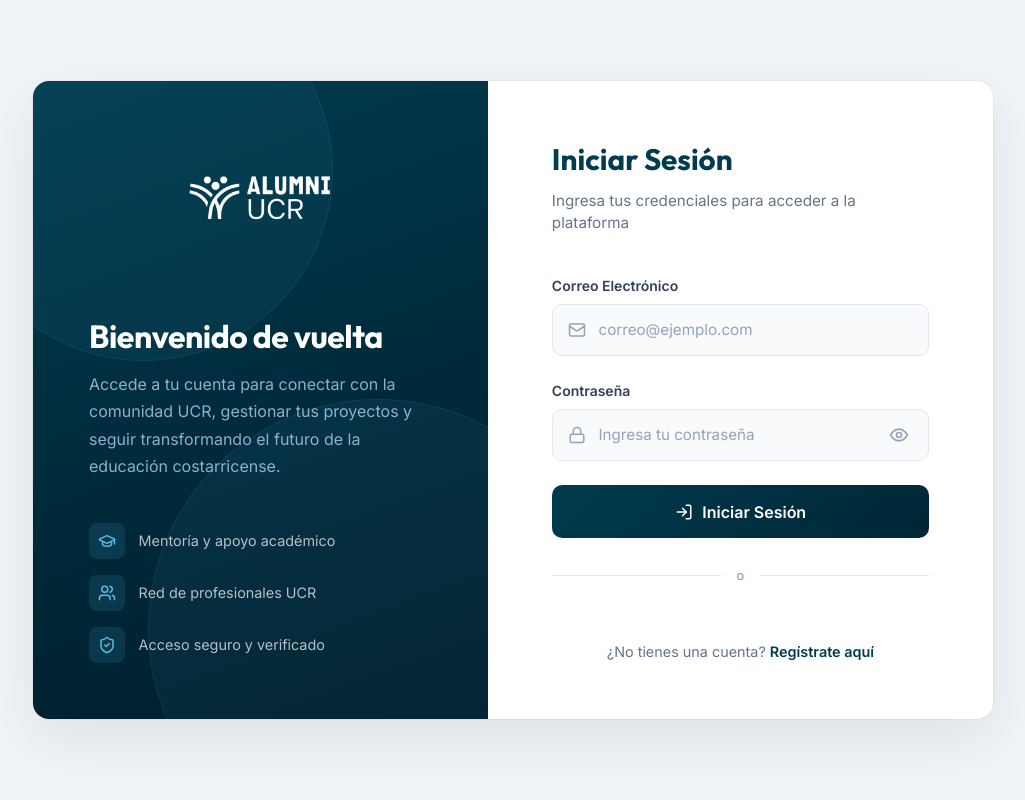
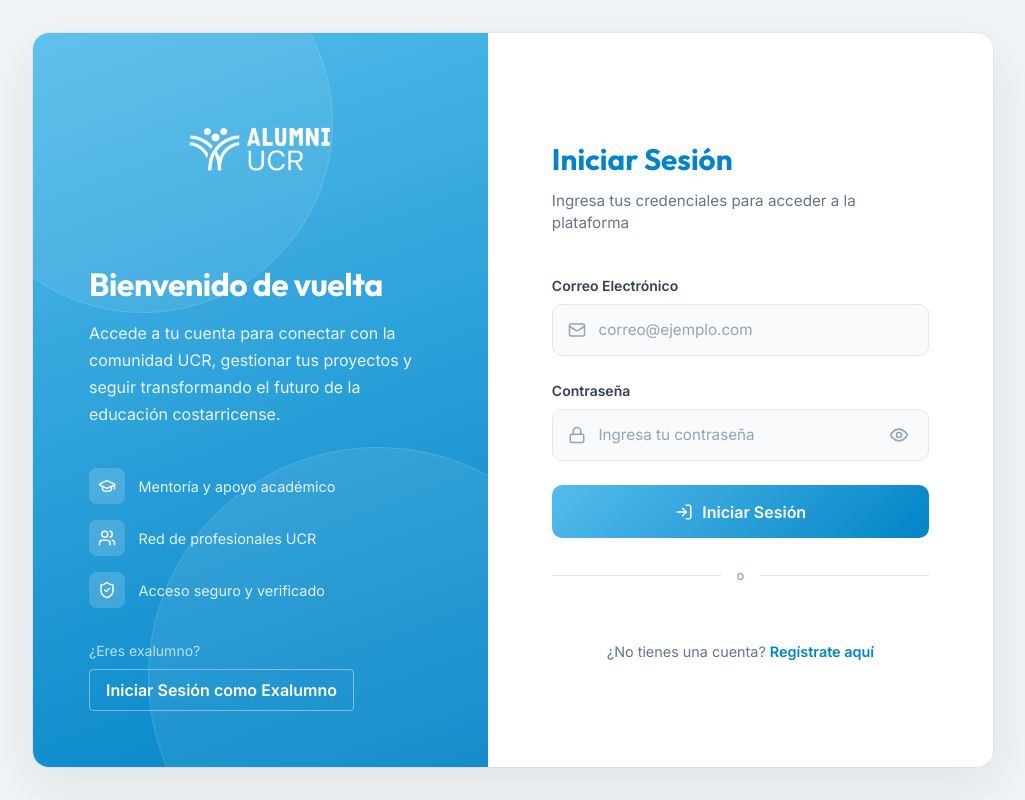
Before and after one commit to tayroarce-lab/exalumnos_ucr, a Next.js app: page /login in a window 1280 px wide. Shown: the whole page, without its empty margins (127-1152 px from the left). Built offline with nearby package versions, Linux system fonts and the light colour scheme; no server answers.

Commit message:
cambio de colores formularios: registro exalumno (naranja), registro estudiante (azul), inicio de sesión (celeste)

```diff
--- a/src/app/(auth)/login/page.tsx
+++ b/src/app/(auth)/login/page.tsx
@@ -17,6 +17,8 @@ export default function LoginPage() {
   const [showPassword, setShowPassword] = useState(false);
   const [loading, setLoading] = useState(false);
   const [message, setMessage] = useState<{ text: string; type: "error" | "success" } | null>(null);
+
+  const [tipoLogin, setTipoLogin] = useState<'estudiante' | 'exalumno'>('estudiante');
 
   const manejarInicioSesion = async () => {
     setMessage(null);
@@ -64,7 +66,7 @@ export default function LoginPage() {
 
   return (
     <div className="login-page-wrapper">
-      <div className="login-container">
+      <div className={`login-container ${tipoLogin}`}>
         {/* Panel Izquierdo — Decorativo */}
         <div className="login-left">
           <div className="login-logo-container">
@@ -108,6 +110,29 @@ export default function LoginPage() {
               </div>
               <span>Acceso seguro y verificado</span>
             </div>
+          </div>
+
+          <div className="toggle-register-type" style={{ marginTop: '2rem', zIndex: 1 }}>
+            <p style={{ color: 'rgba(255, 255, 255, 0.7)', fontSize: '0.875rem', marginBottom: '0.5rem' }}>
+              {tipoLogin === 'estudiante' ? '¿Eres exalumno?' : '¿Aún estás estudiando?'}
+            </p>
+            <button
+              type="button"
+              className="toggle-btn"
+              onClick={() => setTipoLogin(tipoLogin === 'estudiante' ? 'exalumno' : 'estudiante')}
+              style={{
+                background: 'transparent',
+                color: 'white',
+                border: '1px solid rgba(255, 255, 255, 0.4)',
+                padding: '0.5rem 1rem',
+                borderRadius: '4px',
+                cursor: 'pointer',
+                transition: 'all 0.2s',
+                fontWeight: 600,
+              }}
+            >
+              {tipoLogin === 'estudiante' ? 'Iniciar Sesión como Exalumno' : 'Iniciar Sesión como Estudiante'}
+            </button>
           </div>
         </div>
 
--- a/src/styles/loginStyles.css
+++ b/src/styles/loginStyles.css
@@ -27,7 +27,7 @@
 /* --- PANEL IZQUIERDO (decorativo) --- */
 .login-left {
   flex: 1;
-  background: linear-gradient(160deg, #003B4F 0%, #001C29 100%);
+  background: linear-gradient(160deg, #54BCEB 0%, #0284C7 100%);
   color: #ffffff;
   padding: 3.5rem;
   display: flex;
@@ -44,8 +44,8 @@
   content: '';
   position: absolute;
   border-radius: 50%;
-  background: rgba(84, 188, 235, 0.06);
-  border: 1px solid rgba(84, 188, 235, 0.1);
+  background: rgba(255, 255, 255, 0.08);
+  border: 1px solid rgba(255, 255, 255, 0.12);
 }
 
 .login-left::before {
@@ -78,7 +78,7 @@
   font-size: 1.2rem;
   font-weight: 700;
   letter-spacing: -0.3px;
-  color: #88caf1;
+  color: #ffffff;
 }
 
 .login-hero-text {
@@ -96,7 +96,7 @@
 }
 
 .login-hero-text p {
-  color: rgba(168, 198, 232, 0.85);
+  color: rgba(255, 255, 255, 0.9);
   font-size: 1rem;
   line-height: 1.7;
 }
@@ -114,18 +114,18 @@
   align-items: center;
   gap: 0.85rem;
   font-size: 0.9rem;
-  color: rgba(255, 255, 255, 0.7);
+  color: rgba(255, 255, 255, 0.88);
 }
 
 .login-feature-icon {
   width: 36px;
   height: 36px;
   border-radius: 8px;
-  background: rgba(84, 188, 235, 0.12);
+  background: rgba(255, 255, 255, 0.16);
   display: flex;
   align-items: center;
   justify-content: center;
-  color: #54BCEB;
+  color: #ffffff;
   flex-shrink: 0;
 }
 
@@ -154,7 +154,7 @@
   font-family: 'Outfit', 'Inter', sans-serif;
   font-size: 1.85rem;
   font-weight: 700;
-  color: #003B4F;
+  color: #0284C7;
   margin-bottom: 0.5rem;
 }
 
@@ -232,8 +232,8 @@
 }
 
 .login-password-toggle:hover {
-  color: #003B4F;
-  background-color: rgba(0, 59, 79, 0.06);
+  color: #0284C7;
+  background-color: rgba(2, 132, 199, 0.06);
 }
 
 /* Mensaje de error/éxito */
@@ -275,7 +275,7 @@
 .login-submit-btn {
   width: 100%;
   padding: 0.9rem;
-  background: linear-gradient(135deg, #003B4F 0%, #002635 100%);
+  background: linear-gradient(135deg, #54BCEB 0%, #0284C7 100%);
   color: #ffffff;
   border: none;
   border-radius: 10px;
@@ -295,7 +295,7 @@
 
 .login-submit-btn:hover:not(:disabled) {
   transform: translateY(-2px);
-  box-shadow: 0 8px 20px rgba(0, 59, 79, 0.2);
+  box-shadow: 0 8px 20px rgba(84, 188, 235, 0.3);
 }
 
 .login-submit-btn:active:not(:disabled) {
@@ -349,7 +349,7 @@
 }
 
 .login-footer-links a {
-  color: #003B4F;
+  color: #0284C7;
   font-weight: 600;
   text-decoration: none;
   transition: color 0.2s ease;
@@ -392,3 +392,59 @@
     font-size: 1.5rem;
   }
 }
+
+/* ================================================
+   EXALUMNO THEME OVERRIDES (ORANGE #F34B26)
+   ================================================ */
+.login-container.exalumno .login-left {
+  background: linear-gradient(160deg, #F34B26 0%, #a82a0f 100%);
+}
+
+.login-container.exalumno .login-left::before,
+.login-container.exalumno .login-left::after {
+  background: rgba(255, 255, 255, 0.05);
+  border: 1px solid rgba(255, 255, 255, 0.08);
+}
+
+.login-container.exalumno .login-feature-icon {
+  background: rgba(255, 255, 255, 0.15);
+  color: #ffffff;
+}
+
+.login-container.exalumno .login-feature-item {
+  color: rgba(255, 255, 255, 0.85);
+}
+
+.login-container.exalumno .login-brand-name {
+  color: #ffaa99;
+}
+
+.login-container.exalumno .login-hero-text p {
+  color: rgba(255, 220, 210, 0.85);
+}
+
+.login-container.exalumno .login-input-wrapper input:focus {
+  border-color: #F34B26;
+  box-shadow: 0 0 0 3px rgba(243, 75, 38, 0.15);
+}
+
+.login-container.exalumno .login-submit-btn {
+  background: linear-gradient(135deg, #F34B26 0%, #b83318 100%);
+}
+
+.login-container.exalumno .login-submit-btn:hover:not(:disabled) {
+  box-shadow: 0 8px 20px rgba(243, 75, 38, 0.25);
+}
+
+.login-container.exalumno .login-password-toggle:hover {
+  color: #F34B26;
+  background-color: rgba(243, 75, 38, 0.06);
+}
+
+.login-container.exalumno .login-footer-links a {
+  color: #F34B26;
+}
+
+.login-container.exalumno .login-footer-links a:hover {
+  color: #b83318;
+}
```
Also changed, not shown: src/styles/registerStyles.css (+69 -0 lines).
